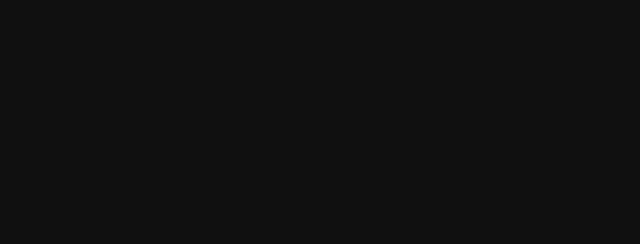
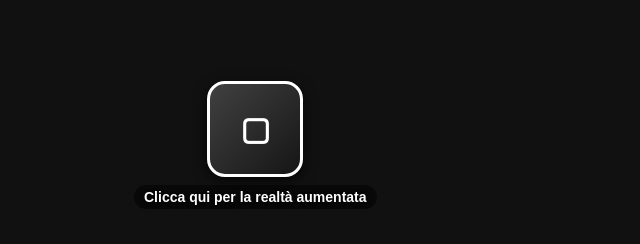
Before and after one commit to viola14503/statua-cantonieri, a plain HTML site: page index.html in a window 1280 px wide. Shown: the whole page, without its empty margins (0-640 px from the left). Drawn offline with Linux system fonts and the light colour scheme; some packages are replaced by stand-ins of ours; a script that the page names is missing.

Commit message:
Enhance AR functionality and UI in index.html
Updated styles and added AR button for better user experience.

```diff
--- a/index.html
+++ b/index.html
@@ -25,20 +25,66 @@
       height: 80vh;
     }
 
+    /* Messaggio per utenti iOS con browser non Safari */
     .ios-warning {
       position: fixed;
       bottom: 15px;
       left: 50%;
       transform: translateX(-50%);
-      background: rgba(0, 0, 0, 0.75);
+      background: rgba(255, 0, 0, 0.95);
       color: #fff;
-      padding: 10px 16px;
-      border-radius: 12px;
-      font-size: 14px;
+      padding: 14px 20px;
+      border-radius: 14px;
+      font-size: 16px;
+      font-weight: 600;
       max-width: 90%;
       text-align: center;
       z-index: 9999;
-      backdrop-filter: blur(6px);
+      box-shadow: 0 4px 12px rgba(0, 0, 0, 0.4);
+      border: 2px solid #fff;
+    }
+
+    /* Bottone AR personalizzato */
+    .ar-button {
+      display: flex;
+      flex-direction: column;
+      align-items: center;
+      gap: 8px;
+      background: transparent;
+      border: none;
+      cursor: pointer;
+      outline: none;
+    }
+
+    .ar-button-cube {
+      width: 90px;
+      height: 90px;
+      border-radius: 18px;
+      border: 3px solid #ffffff;
+      background: linear-gradient(135deg, #ffffff33, #ffffff05);
+      box-shadow: 0 4px 14px rgba(0, 0, 0, 0.7);
+      display: flex;
+      align-items: center;
+      justify-content: center;
+      font-size: 32px;
+      font-weight: bold;
+      color: #ffffff;
+    }
+
+    .ar-button-text {
+      color: #ffffff;
+      font-size: 14px;
+      font-weight: 600;
+      text-shadow: 0 2px 4px rgba(0, 0, 0, 0.8);
+      background: rgba(0, 0, 0, 0.5);
+      padding: 4px 10px;
+      border-radius: 999px;
+    }
+
+    /* Effetto pressione sul bottone AR */
+    .ar-button:active .ar-button-cube {
+      transform: scale(0.96);
+      box-shadow: 0 2px 8px rgba(0, 0, 0, 0.6);
     }
   </style>
 </head>
@@ -55,6 +101,11 @@
     ar-modes="webxr scene-viewer quick-look"
     ar-scale="fixed"
   >
+    <!-- Bottone AR personalizzato (compare solo dove l'AR è supportata) -->
+    <button slot="ar-button" class="ar-button">
+      <div class="ar-button-cube">▢</div>
+      <div class="ar-button-text">Clicca qui per la realtà aumentata</div>
+    </button>
   </model-viewer>
 
 
@@ -71,9 +122,6 @@
       msg.className = 'ios-warning';
       msg.textContent = 'Per usare la realtà aumentata su iPhone/iPad, apri questa pagina con Safari.';
       document.body.appendChild(msg);
-
-      // Nasconde il messaggio dopo 8 secondi
-      setTimeout(() => msg.remove(), 8000);
     }
   </script>
 
```
